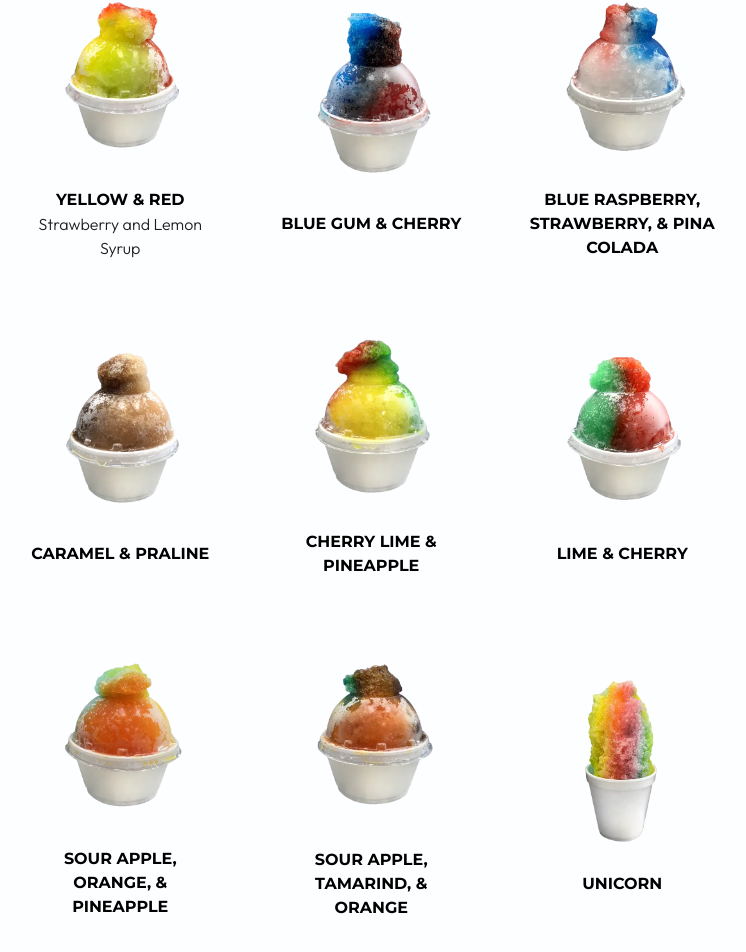
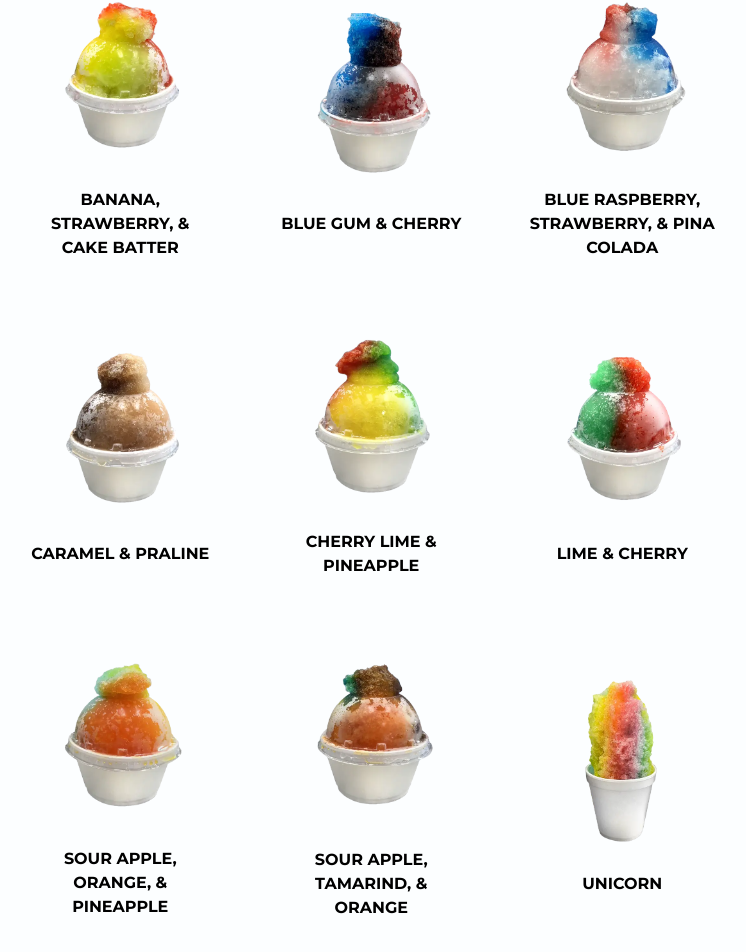
Before and after one commit to msclal/below-zero, a Next.js app: page /menu in a window 1280 px wide. Shown: the part 2063-3015 px from the top of the page, without its empty margins (457-1203 px from the left). Built offline with nearby package versions, Linux system fonts and the light colour scheme.

Commit message:
Update shavedice.js

```diff
--- a/public/data/shavedice.js
+++ b/public/data/shavedice.js
@@ -2,8 +2,8 @@ export const shavedice = [
   {
     picture:
       "/product_pictures/shavedice/BananaStrawberryandCakeBatter/BananaStrawberryandCakeBatter.webp",
-    name: "Yellow & Red",
-    description: "Strawberry and Lemon Syrup",
+    name: "Banana, Strawberry, & Cake Batter",
+    description: "",
     visible: true,
   },
   {
```
